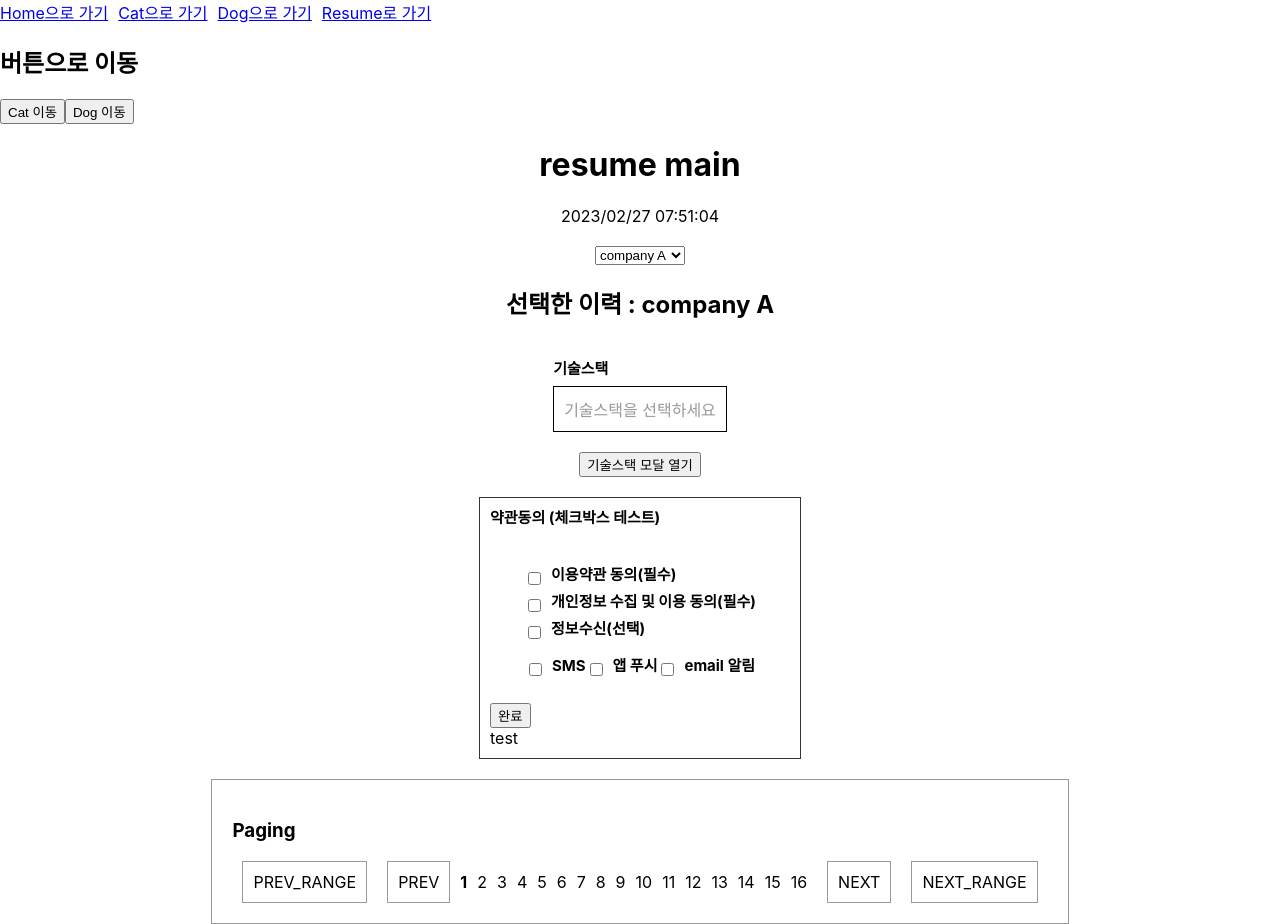
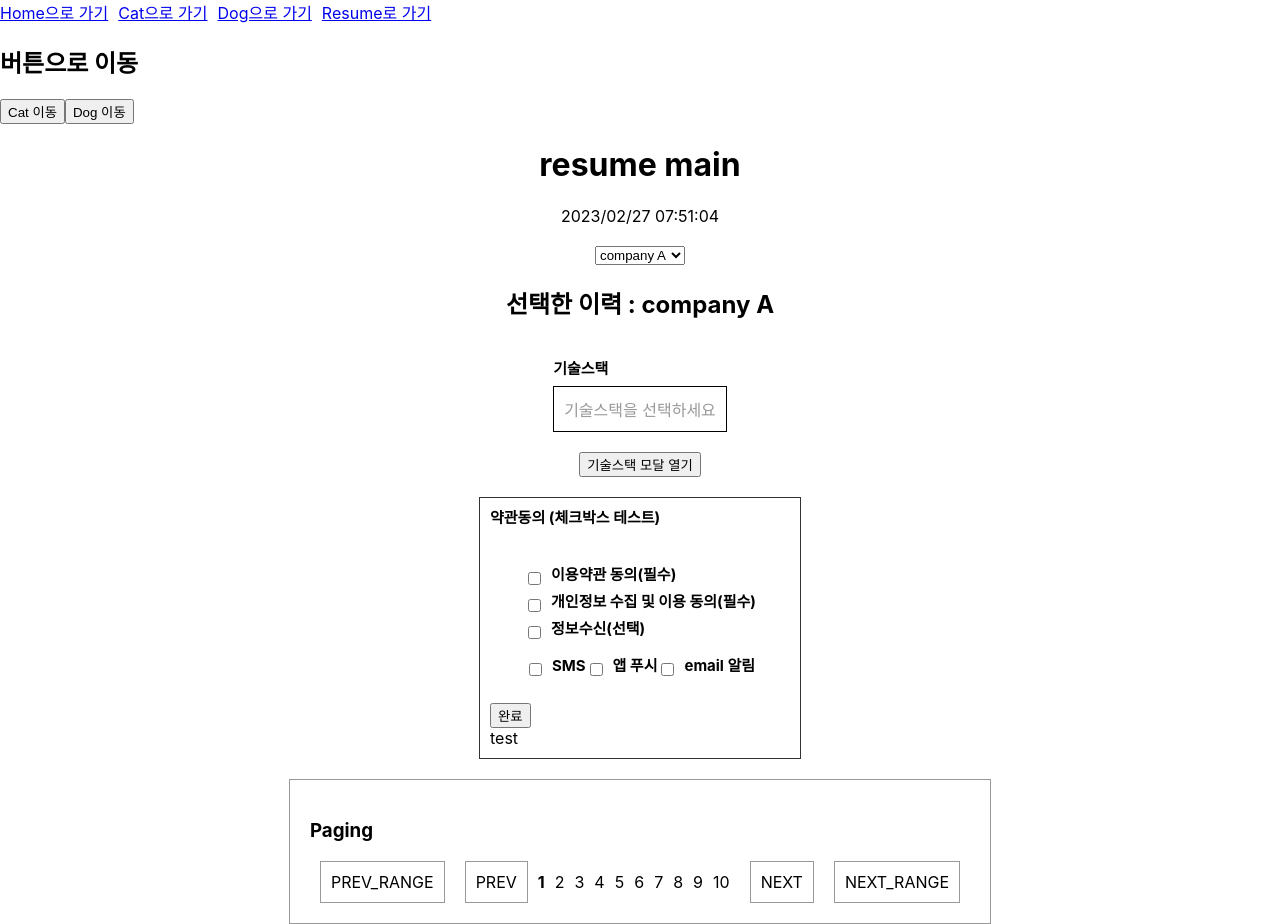
Before and after one commit to cpk0709/phil-mypage, a React (Create React App) app: page /resume in a window 1280 px wide. Built offline with nearby package versions, Linux system fonts and the light colour scheme.

Commit message:
페이지 범위 넘어갈 때 범위 변경

```diff
--- a/src/components/pagenation/Paging.js
+++ b/src/components/pagenation/Paging.js
@@ -14,7 +14,6 @@ export default function Paging() {
   const [totalItemCount, setTotalItemCount] = useState(153);
   // 총 페이지 수
   const [totalPage, setTotalPage] = useState([]);
-  console.log(totalPage);
   // 현재 페이지 수
   const [currentPage, setCurrentPage] = useState(1);
   // 현제 페이지가 속한 페이지 범위
@@ -23,7 +22,7 @@ export default function Paging() {
   // 나눈 나머지 값이 1 이상이면 >> 버튼 보여줌
   // 1 -> 1~10 , 2 -> 11~20 , 3 -> 21~30 ...
   const [totalPageRange, setTotalPageRange] = useState();
-  const [currentPageRange, setCurrentPageRange] = useState();
+  const [currentPageRange, setCurrentPageRange] = useState([]);
 
   const handleChangeCurrentPage = (index) => setCurrentPage(index);
 
@@ -49,6 +48,11 @@ export default function Paging() {
     });
   };
 
+  const handleChangeCurrentPageRange = (value) => {
+    // PREV_RANGE 버튼 누른경우
+    // NEXT_RANGE 버튼 누른경우
+  };
+
   // 전체 페이지 수 set
   useEffect(() => {
     if (totalItemCount % PAGE_RANGE === 0) {
@@ -58,6 +62,12 @@ export default function Paging() {
           (value, index) => index + 1
         )
       );
+      setCurrentPageRange(
+        Array.from(
+          { length: totalItemCount / PAGE_RANGE },
+          (value, index) => index + 1
+        ).slice(0, PAGE_RANGE)
+      );
     } else {
       setTotalPage(
         Array.from(
@@ -65,25 +75,57 @@ export default function Paging() {
           (value, index) => index + 1
         )
       );
+      setCurrentPageRange(
+        Array.from(
+          { length: Math.floor(totalItemCount / PAGE_RANGE) + 1 },
+          (value, index) => index + 1
+        ).slice(
+          0,
+          Array.from(
+            { length: Math.floor(totalItemCount / PAGE_RANGE) + 1 },
+            (value, index) => index + 1
+          ).length > 10
+            ? PAGE_RANGE
+            : Array.from(
+                { length: Math.floor(totalItemCount / PAGE_RANGE) + 1 },
+                (value, index) => index + 1
+              ).length
+        )
+      );
     }
   }, [totalItemCount]);
   // 전체 페이지 범위 set
   useEffect(() => {
-    if (!totalPage) return;
+    if (!totalPage?.length === 0) return;
     if (totalPage % PAGE_RANGE === 0) {
-      setTotalPageRange(totalPage / PAGE_RANGE);
-      setCurrentPageRange(1);
+      setTotalPageRange(totalPage?.length / PAGE_RANGE);
+      // setCurrentPageRange(totalPage?.slice(0, PAGE_RANGE));
     } else {
-      setTotalPageRange(Math.floor(totalPage / PAGE_RANGE) + 1);
-      setCurrentPageRange(1);
+      setTotalPageRange(Math.floor(totalPage?.length / PAGE_RANGE) + 1);
+      // setCurrentPageRange(totalPage?.slice(0, totalPage));
     }
   }, [totalPage]);
+
+  useEffect(() => {
+    if (
+      currentPage % PAGE_RANGE === 1 &&
+      currentPage !== 1 &&
+      totalPage.indexOf(currentPage + 1) !== -1
+    ) {
+      setCurrentPageRange(totalPage?.slice(currentPage - 1, currentPage + 10));
+    }
+    if (currentPage % PAGE_RANGE === 0) {
+      setCurrentPageRange(totalPage?.slice(currentPage - 10, currentPage));
+    }
+  }, [currentPage]);
 
   return (
     <div>
       <h3>Paging</h3>
       <div style={{ display: "flex", alignItems: "center" }}>
-        <PageRangeButton>PREV_RANGE</PageRangeButton>
+        <PageRangeButton onClick={() => handleChangeCurrentPageRange("prev")}>
+          PREV_RANGE
+        </PageRangeButton>
         <PageRangeButton onClick={() => handleChangeCurrentPageByBtn("prev")}>
           PREV
         </PageRangeButton>
@@ -99,7 +141,7 @@ export default function Paging() {
               {index + 1}
             </EachPage>
           ))} */}
-          {totalPage?.map((page, index) => {
+          {currentPageRange?.map((page, index) => {
             return (
               <EachPage
                 key={page}
@@ -115,7 +157,9 @@ export default function Paging() {
         <PageRangeButton onClick={() => handleChangeCurrentPageByBtn("next")}>
           NEXT
         </PageRangeButton>
-        <PageRangeButton>NEXT_RANGE</PageRangeButton>
+        <PageRangeButton onClick={() => handleChangeCurrentPageRange("next")}>
+          NEXT_RANGE
+        </PageRangeButton>
       </div>
     </div>
   );
```
